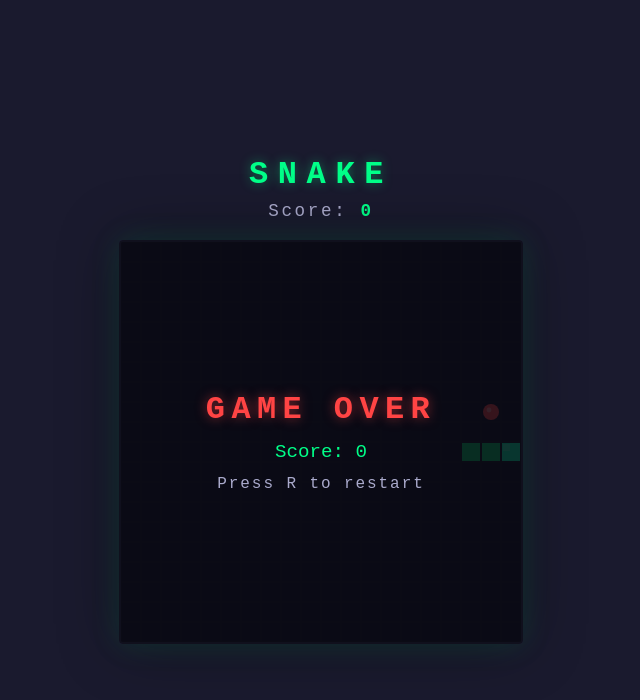
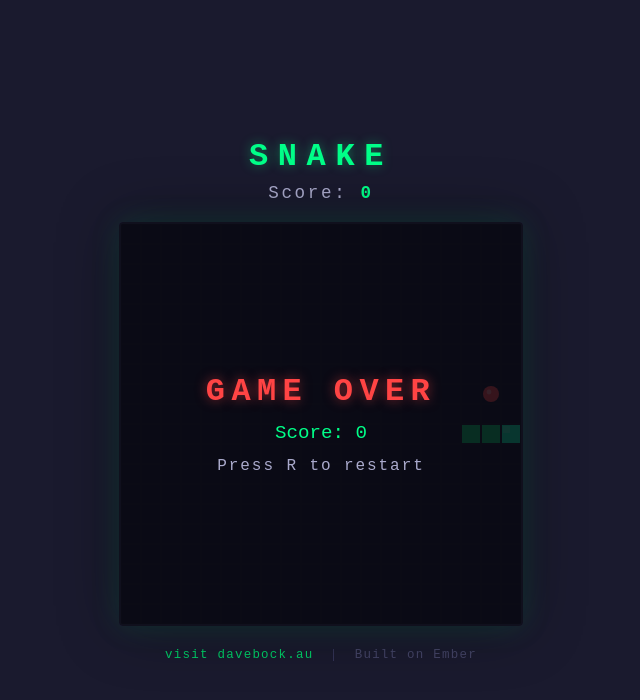
Before and after one commit to iamdavebock/snake-game, a Flask app: page / in a window 1280 px wide. Shown: the top 700 px of the page, without its empty margins (319-959 px from the left). Run offline with Flask 3, Linux system fonts and the light colour scheme.

Commit message:
feat: add davebock.au footer link

```diff
--- a/static/style.css
+++ b/static/style.css
@@ -123,3 +123,29 @@ h1 {
         display: flex;
     }
 }
+
+#footer {
+    margin-top: 1.4rem;
+    font-size: 0.78rem;
+    letter-spacing: 0.1em;
+    color: #555577;
+}
+
+#footer a {
+    color: #00cc66;
+    text-decoration: none;
+    transition: color 0.2s;
+}
+
+#footer a:hover {
+    color: #00ff88;
+}
+
+#footer .divider {
+    margin: 0 0.6em;
+    color: #333355;
+}
+
+#footer .built {
+    color: #444466;
+}
--- a/templates/index.html
+++ b/templates/index.html
@@ -30,6 +30,12 @@
             <button class="ctrl-btn" data-dir="DOWN">&#9660;</button>
             <button class="ctrl-btn" data-dir="RIGHT">&#9654;</button>
         </div>
+    </div>
+
+    <div id="footer">
+        <a href="https://davebock.au" target="_blank">visit davebock.au</a>
+        <span class="divider">|</span>
+        <span class="built">Built on Ember</span>
     </div>
 
     <script>
```
